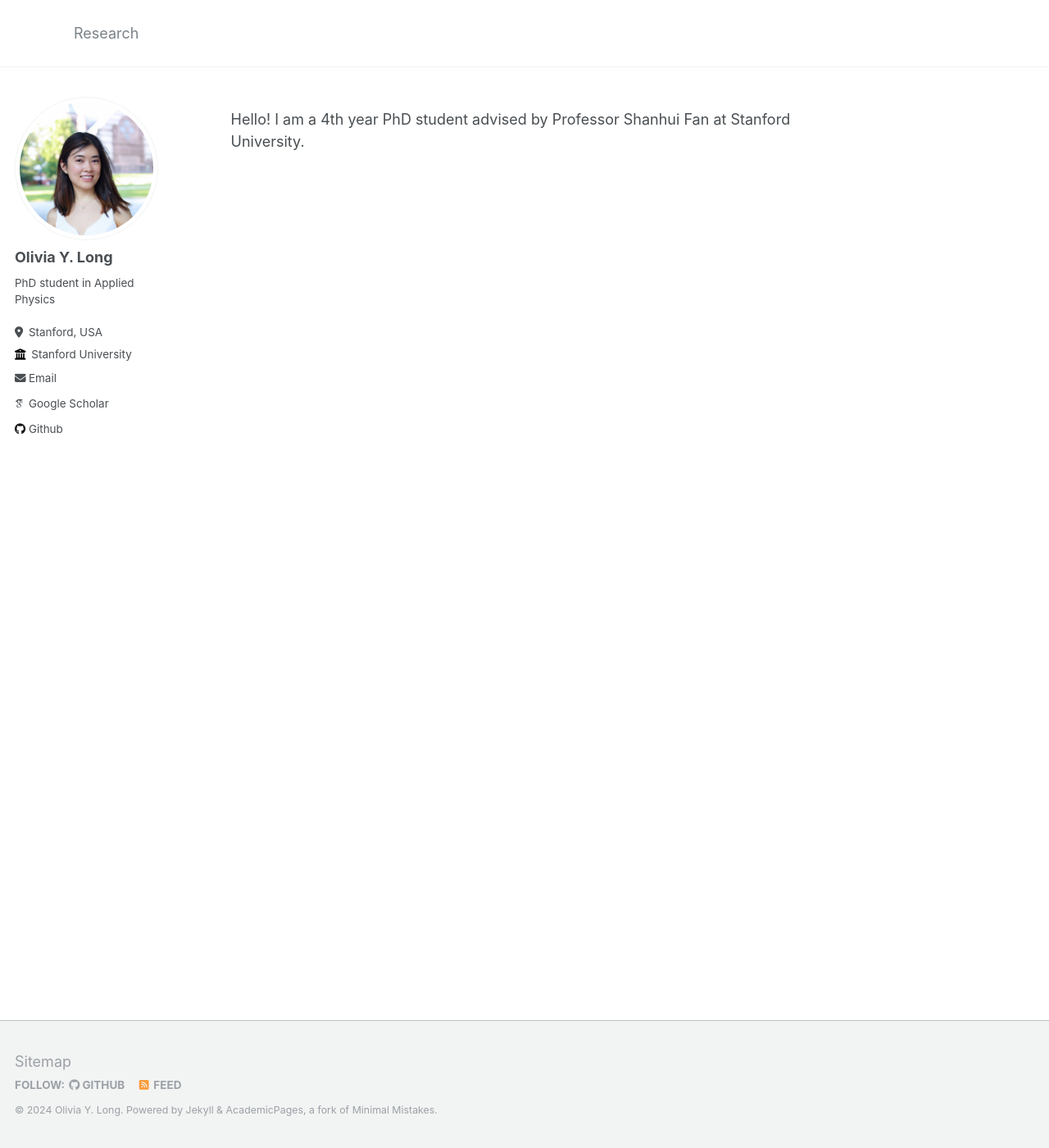
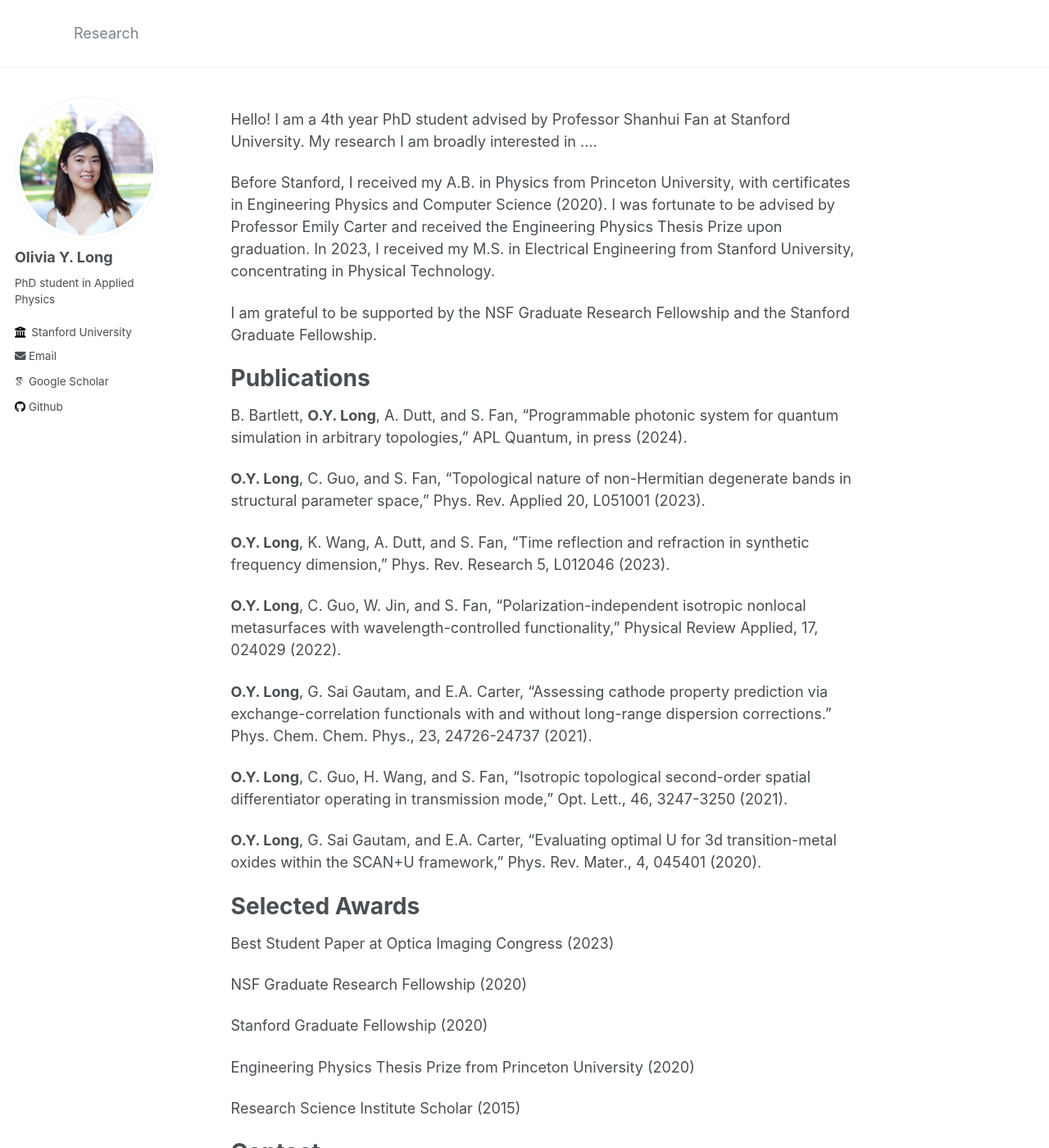
Before and after one commit to oliviaylong/oliviaylong.github.io, a Jekyll site: the page built from _pages/about.md, in a window 1280 px wide and 1400 px high. Shown: the whole window at 82% size. Built offline with Jekyll 4.4.1, drawn with Linux system fonts in a browser that asks for light colours; some web fonts are replaced; some of the changed text lies outside the part shown.

Commit message:
updated about

```diff
--- a/_config.yml
+++ b/_config.yml
@@ -25,7 +25,7 @@
   name             : "Olivia Y. Long"
   pronouns         : # example: "she/her"
   bio              : "PhD student in Applied Physics"
-  location         : "Stanford, USA"
+  location         : #"Stanford, USA"
   employer         : "Stanford University"
   uri              : # URL
   email            : "olong@stanford.edu"
--- a/_pages/about.md
+++ b/_pages/about.md
@@ -7,4 +7,46 @@
   - /about.html
 ---
 
-Hello! I am a 4th year PhD student advised by Professor Shanhui Fan at Stanford University.
+Hello! I am a 4th year PhD student advised by Professor Shanhui Fan at Stanford University. My research I am broadly interested in ....
+
+Before Stanford, I received my A.B. in Physics from Princeton University, with certificates in Engineering Physics and Computer Science (2020). I was fortunate to be advised by Professor Emily Carter and received the Engineering Physics Thesis Prize upon graduation. In 2023, I received my M.S. in Electrical Engineering from Stanford University, concentrating in Physical Technology.
+
+I am grateful to be supported by the NSF Graduate Research Fellowship and the Stanford Graduate Fellowship.
+
+Publications
+======
+
+B. Bartlett, **O.Y. Long**, A. Dutt, and S. Fan, “Programmable photonic system for quantum simulation in arbitrary topologies,” APL Quantum, in press (2024).
+
+**O.Y. Long**, C. Guo, and S. Fan, “Topological nature of non-Hermitian degenerate bands in structural parameter space,” Phys. Rev. Applied 20, L051001 (2023).
+
+**O.Y. Long**, K. Wang, A. Dutt, and S. Fan, “Time reflection and refraction in synthetic frequency dimension,” Phys. Rev. Research 5, L012046 (2023).
+
+**O.Y. Long**, C. Guo, W. Jin, and S. Fan, “Polarization-independent isotropic nonlocal metasurfaces with wavelength-controlled functionality,” Physical Review Applied, 17, 024029 (2022).
+
+**O.Y. Long**, G. Sai Gautam, and E.A. Carter, “Assessing cathode property prediction via exchange-correlation functionals with and without long-range dispersion corrections.” Phys. Chem. Chem. Phys., 23, 24726-24737 (2021).
+
+**O.Y. Long**, C. Guo, H. Wang, and S. Fan, "Isotropic topological second-order spatial differentiator operating in transmission mode," Opt. Lett., 46, 3247-3250 (2021).
+
+**O.Y. Long**, G. Sai Gautam, and E.A. Carter, “Evaluating optimal U for 3d transition-metal oxides within the SCAN+U framework,” Phys. Rev. Mater., 4, 045401 (2020).
+
+
+Selected Awards
+======
+
+Best Student Paper at Optica Imaging Congress (2023)
+
+NSF Graduate Research Fellowship (2020)
+
+Stanford Graduate Fellowship (2020)
+
+Engineering Physics Thesis Prize from Princeton University (2020)
+
+Research Science Institute Scholar (2015)
+
+
+Contact
+======
+
+olong@stanford.edu
+Please contact me for CV or research inquiries. Happy to chat!
```
